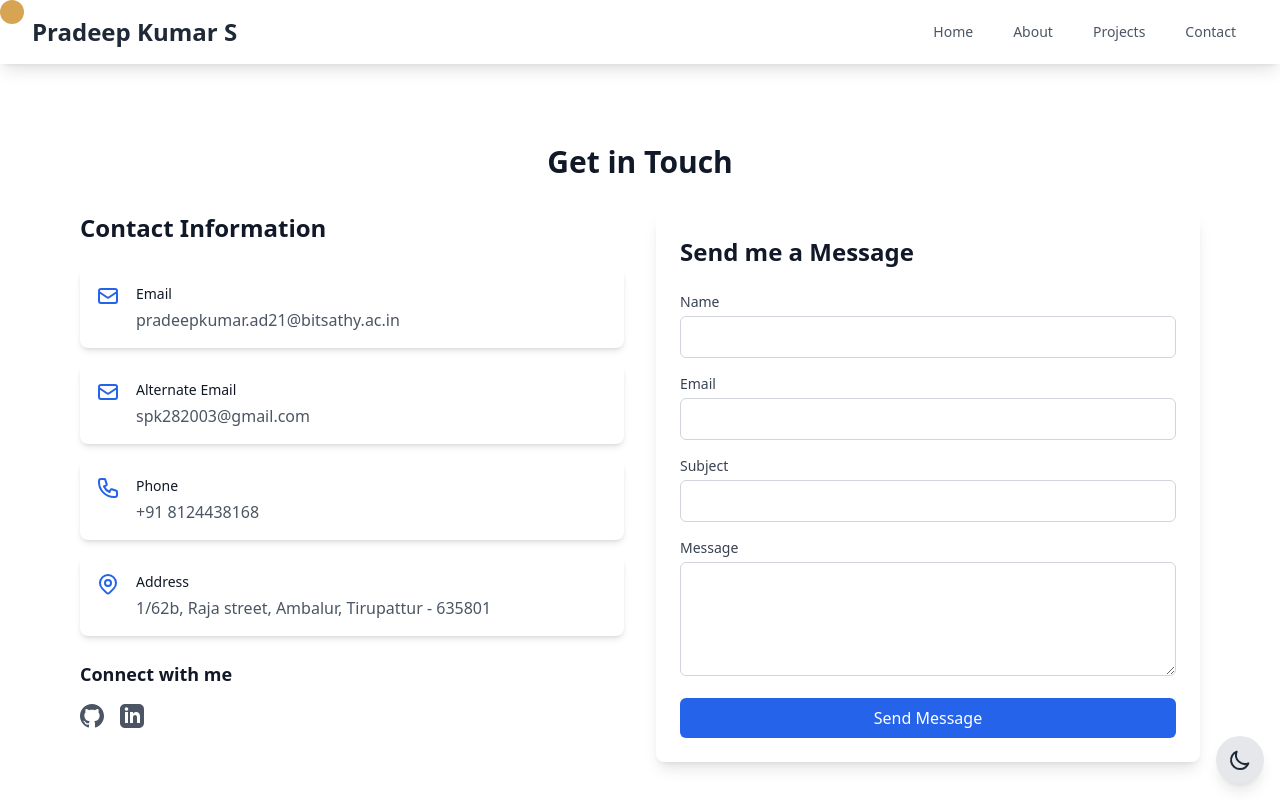
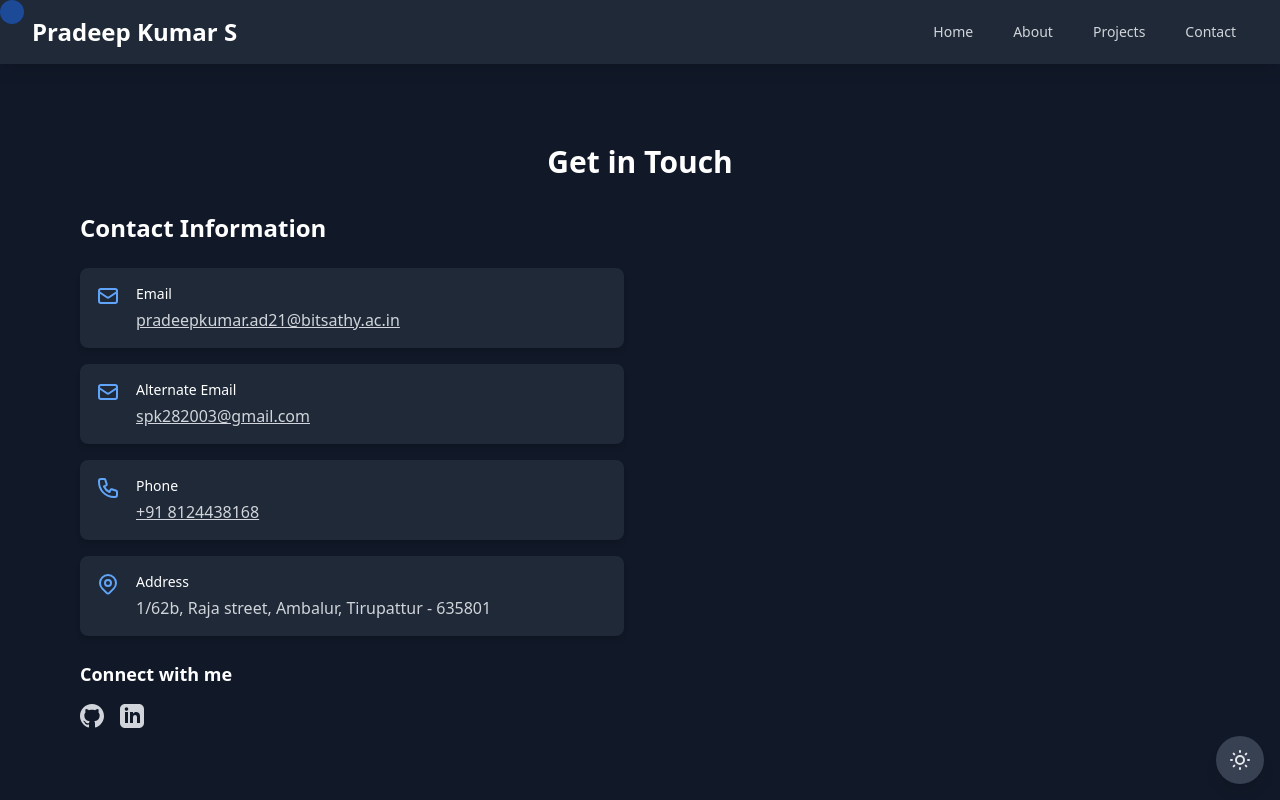
Before and after one commit to sujithk-kl/Portfolio, a React (Vite) app: page /contact in a window 1280 px wide. Shown: the top 800 px of the page. Built offline with nearby package versions, Linux system fonts and the light colour scheme.

Commit message:
theme toggle

```diff
--- a/src/App.jsx
+++ b/src/App.jsx
@@ -10,7 +10,7 @@ import ThemeToggle from './components/ui/ThemeToggle';
 import CoolCursor from './components/ui/CoolCursor';
 
 function App() {
-  const [darkMode, setDarkMode] = useState(false);
+  const [darkMode, setDarkMode] = useState(true);
 
   useEffect(() => {
     if (darkMode) {
--- a/src/components/pages/Contact.jsx
+++ b/src/components/pages/Contact.jsx
@@ -97,7 +97,25 @@ const Contact = () => {
                       {info.title}
                     </h3>
                     <p className="text-gray-600 dark:text-gray-300 mt-1">
-                      {info.value}
+                      {info.title.toLowerCase().includes('email') ? (
+                        <a
+                          href={`https://mail.google.com/mail/?view=cm&to=${info.value}`}
+                          className="underline hover:text-blue-600 dark:hover:text-blue-400"
+                          target="_blank"
+                          rel="noopener noreferrer"
+                        >
+                          {info.value}
+                        </a>
+                      ) : info.title.toLowerCase().includes('phone') ? (
+                        <a
+                          href={`tel:${info.value.replace(/\D/g, '')}`}
+                          className="underline hover:text-blue-600 dark:hover:text-blue-400"
+                        >
+                          {info.value}
+                        </a>
+                      ) : (
+                        info.value
+                      )}
                     </p>
                   </div>
                 </div>
@@ -133,89 +151,6 @@ const Contact = () => {
               </div>
             </div>
           </div>
-
-          {/* Contact Form */}
-          <div className="bg-white dark:bg-gray-800 rounded-lg shadow-lg p-6">
-            <h2 className="text-2xl font-semibold text-gray-900 dark:text-white mb-6">
-              Send me a Message
-            </h2>
-            <form onSubmit={handleSubmit} className="space-y-4">
-              <div>
-                <label
-                  htmlFor="name"
-                  className="block text-sm font-medium text-gray-700 dark:text-gray-300 mb-1"
-                >
-                  Name
-                </label>
-                <input
-                  type="text"
-                  id="name"
-                  name="name"
-                  value={formData.name}
-                  onChange={handleChange}
-                  required
-                  className="w-full px-4 py-2 border border-gray-300 dark:border-gray-600 rounded-md focus:ring-2 focus:ring-blue-500 focus:border-transparent dark:bg-gray-700 dark:text-white"
-                />
-              </div>
-              <div>
-                <label
-                  htmlFor="email"
-                  className="block text-sm font-medium text-gray-700 dark:text-gray-300 mb-1"
-                >
-                  Email
-                </label>
-                <input
-                  type="email"
-                  id="email"
-                  name="email"
-                  value={formData.email}
-                  onChange={handleChange}
-                  required
-                  className="w-full px-4 py-2 border border-gray-300 dark:border-gray-600 rounded-md focus:ring-2 focus:ring-blue-500 focus:border-transparent dark:bg-gray-700 dark:text-white"
-                />
-              </div>
-              <div>
-                <label
-                  htmlFor="subject"
-                  className="block text-sm font-medium text-gray-700 dark:text-gray-300 mb-1"
-                >
-                  Subject
-                </label>
-                <input
-                  type="text"
-                  id="subject"
-                  name="subject"
-                  value={formData.subject}
-                  onChange={handleChange}
-                  required
-                  className="w-full px-4 py-2 border border-gray-300 dark:border-gray-600 rounded-md focus:ring-2 focus:ring-blue-500 focus:border-transparent dark:bg-gray-700 dark:text-white"
-                />
-              </div>
-              <div>
-                <label
-                  htmlFor="message"
-                  className="block text-sm font-medium text-gray-700 dark:text-gray-300 mb-1"
-                >
-                  Message
-                </label>
-                <textarea
-                  id="message"
-                  name="message"
-                  value={formData.message}
-                  onChange={handleChange}
-                  required
-                  rows="4"
-                  className="w-full px-4 py-2 border border-gray-300 dark:border-gray-600 rounded-md focus:ring-2 focus:ring-blue-500 focus:border-transparent dark:bg-gray-700 dark:text-white"
-                ></textarea>
-              </div>
-              <button
-                type="submit"
-                className="w-full bg-blue-600 text-white py-2 px-4 rounded-md hover:bg-blue-700 transition-colors duration-200"
-              >
-                Send Message
-              </button>
-            </form>
-          </div>
         </div>
       </div>
     </div>
--- a/tailwind.config.js
+++ b/tailwind.config.js
@@ -1,5 +1,6 @@
 /** @type {import('tailwindcss').Config} */
 export default {
+    darkMode: 'class',
     content: [
       "./index.html",
       "./src/**/*.{js,ts,jsx,tsx}",
```
